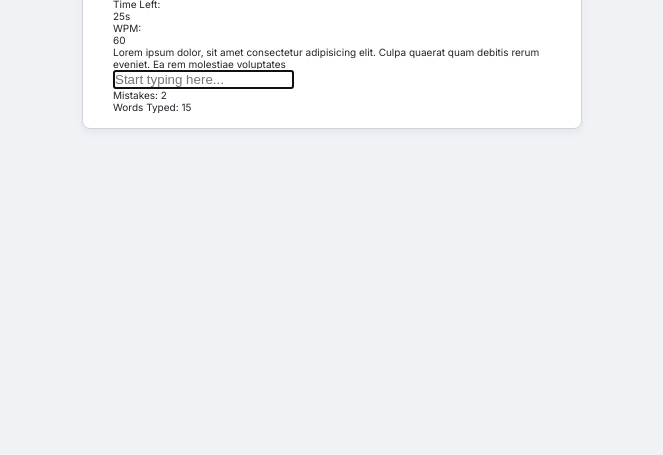
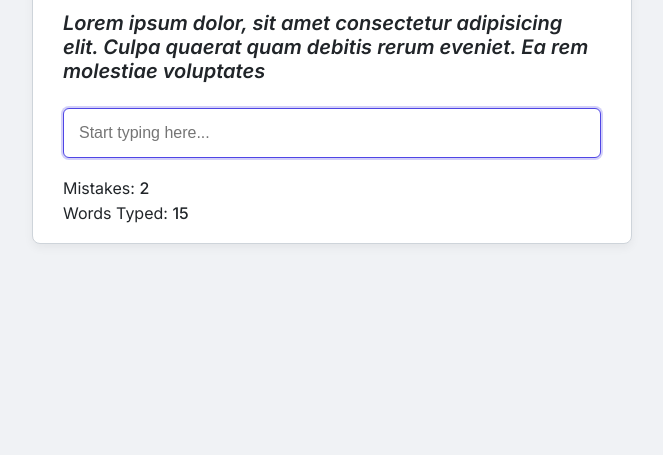
Before and after one commit to Imoyemi-1/typing-speed-app, a website: page index.html in a window 1280 px wide. Shown: the part 345-800 px from the top of the page, without its empty margins (308-971 px from the left). Drawn offline with Linux system fonts and the light colour scheme.

Commit message:
style: typing screen

```diff
--- a/style.css
+++ b/style.css
@@ -30,10 +30,10 @@ body {
   background-color: white;
   border: 1px solid #ced4da;
   border-radius: 8px;
-  padding: 1.5rem 3rem;
+  padding: 3rem 3rem 1.5rem;
   box-shadow: 0 4px 10px rgba(0, 0, 0, 0.05);
   width: 100%;
-  max-width: 500px;
+  max-width: 60rem;
 }
 
 .screen {
@@ -88,6 +88,65 @@ body {
 #start-btn:active {
   transform: scale(0.95);
 }
-#start-btn:active {
+#start-btn:focus {
   transform: scale(1);
 }
+
+#time-wpm-container {
+  display: flex;
+  justify-content: space-between;
+  align-items: center;
+  padding: 1rem 2rem 0;
+  border: 2px solid #ced4da;
+  margin-bottom: 2.5rem;
+  border-radius: 6px;
+}
+
+#time-wpm-container p {
+  font-size: 1.2rem;
+}
+
+#time-wpm-container span {
+  font-weight: 600;
+  font-size: 5rem;
+}
+
+#time-wpm-container #time-count {
+  color: #088b60;
+}
+#time-wpm-container #wpm-count {
+  color: #45494c;
+}
+
+#main-sentence {
+  font-size: 2rem;
+  font-weight: 600;
+  font-style: italic;
+  margin-bottom: 2.5rem;
+}
+
+#typing-box {
+  width: 100%;
+  margin-bottom: 2rem;
+  padding: 1.5rem;
+  font-size: 1.6rem;
+  border: 1px solid #ced4da;
+  border-radius: 6px;
+  color: #212529;
+  outline: none;
+}
+
+#typing-box:focus {
+  border-color: #4f46e5;
+  box-shadow: 0 0 0 2px rgba(79, 70, 229, 0.25);
+}
+
+#mistake-count,
+#word-type {
+  font-size: 1.6rem;
+  margin-bottom: 0.5rem;
+}
+#mistake-count span,
+#word-type span {
+  font-weight: 500;
+}
```
